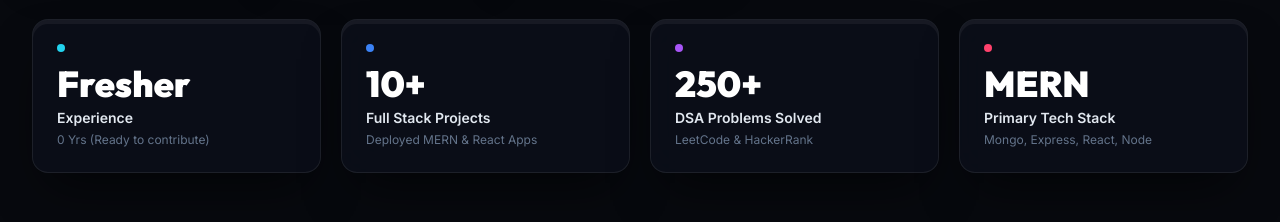
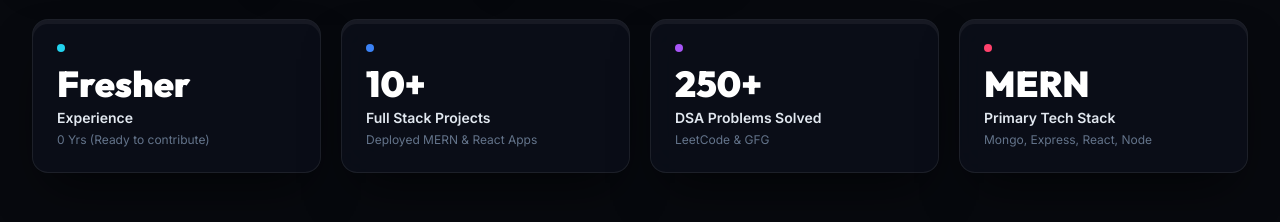
Before and after one commit to sachin26x7/My-portfolio, a React (Vite) app in the folder frontend/: page / in a window 1280 px wide. Shown: the part 1720-1942 px from the top of the page. Built offline with nearby package versions, Linux system fonts and the light colour scheme; no server answers.

Commit message:
Update description for DSA Problems Solved to reflect GFG

```diff
--- a/frontend/src/data/portfolioData.ts
+++ b/frontend/src/data/portfolioData.ts
@@ -39,7 +39,7 @@ export const initialPortfolioData: ProfileData = {
       id: "stat-3",
       label: "DSA Problems Solved",
       value: "250+",
-      description: "LeetCode & HackerRank"
+      description: "LeetCode & GFG"
     },
     {
       id: "stat-4",
```
